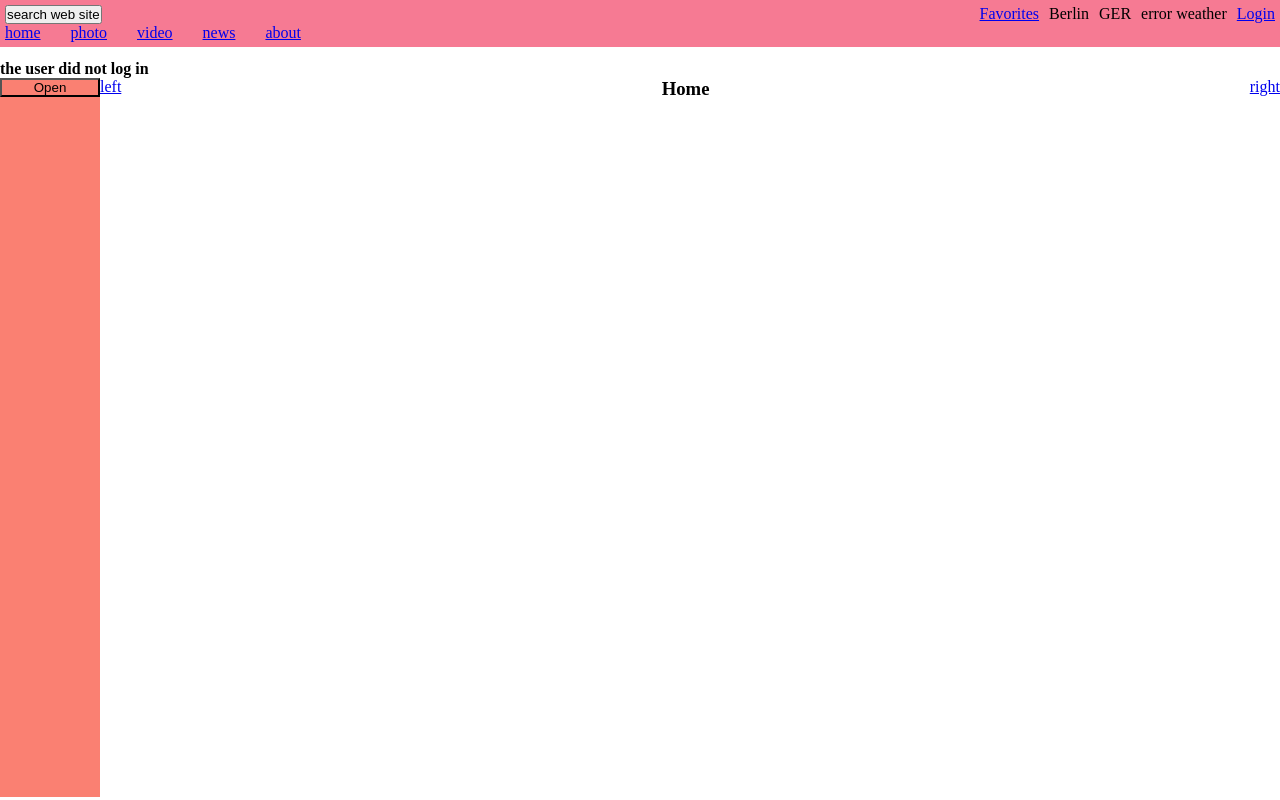
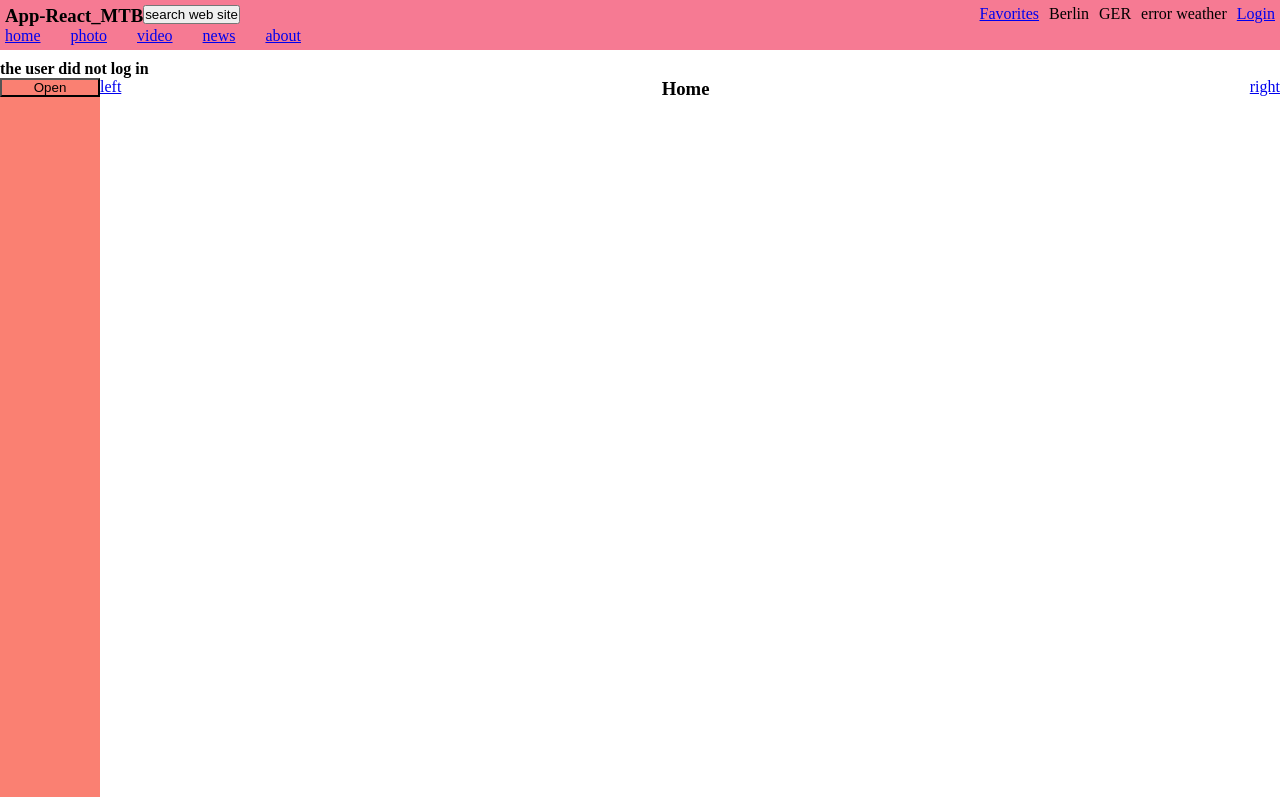
Before and after one commit to Mukhin001/appReactMtb, a React (Create React App) app: page / in a window 1280 px wide. Shown: the top 800 px of the page. Built offline with nearby package versions, Linux system fonts and the light colour scheme; no server answers.

Commit message:
12.08work

```diff
--- a/src/App.js
+++ b/src/App.js
@@ -19,7 +19,8 @@ import MainFavorites from './components/pagesMain/MainFavorites';
 
 import React from "react";
 
-export const VideoContext = React.createContext();
+// export const VideoContext = React.createContext();
+export const ContextClientWidth = React.createContext();
 
 const arrLink = [
     '/',
@@ -40,16 +41,17 @@ function App() {
     const [searchPhoto, setSearchPhoto] = useState([]);
     const [searchVideo, setSearchVideo] = useState([]);
 
-    // const [widthHeigtDisplay, setWidthHeigtDisplay] = useState([0, 0]);
 
-    // function setWidthDisplay(event) {
-    //     setWidthHeigtDisplay([event.target.window.innerWidth, event.target.window.innerHeiht]);
+    const [widthDisplay, setWidthDisplay] = useState(window.innerWidth);
 
+    function setWidthDisplayFn(event) {
+        setWidthDisplay(event.target.window.innerWidth);
+    };
 
-    // };
-    // console.log(widthHeigtDisplay);
-    //window.addEventListener('resize', setWidthDisplay);
-
+    window.addEventListener('resize', setWidthDisplayFn);
+    // setTimeout(() => {
+    //     window.removeEventListener('resize', setWidthDisplayFn);
+    // }, 5000);
 
     function getPhotoFn(obj) {
        setSearchPhoto(prev => [...prev, obj]);
@@ -117,8 +119,13 @@ function App() {
   return (
     <div className="App">
        <Router>
-            <VideoContext.Provider value={'namePhoto'}>
-                <Header userGreeting={userName} loginExit={loginExit} linkExit={linkExit} getPhotoFn={getPhotoFn} setSearchPhoto={setSearchPhoto} getVideoFn={getVideoFn}/>
+            {/* <VideoContext.Provider value={'namePhoto'}> */}
+                <ContextClientWidth.Provider  value={widthDisplay}>
+                    <Header userGreeting={userName} loginExit={loginExit} linkExit={linkExit} getPhotoFn={getPhotoFn}
+                            setSearchPhoto={setSearchPhoto} getVideoFn={getVideoFn}
+                    />
+                </ContextClientWidth.Provider>
+
                 <div className='navBarWrapper'>
 
                     <NavBarMain />
@@ -141,7 +148,7 @@ function App() {
                         <NavLink onClick={rightLinkClick} to={arrLink[countLink]}>right</NavLink>
                     </div>
                 </div>
-            </VideoContext.Provider>
+            {/* </VideoContext.Provider> */}
             <Footer />
        </Router>
        <button onClick={btnAppTo} className='btnApp' style={{display: `${btnToDisplay}`}}>up</button>
--- a/src/components/header/Header.jsx
+++ b/src/components/header/Header.jsx
@@ -1,16 +1,53 @@
 import Heading from './heading/Heading';
 import NavFixed from './navFixed/NavFixed';
 import st from './style.module.css';
+import { ContextClientWidth } from '../../App';
+import { useRef, useState } from 'react';
 
 const Header = ({userGreeting, loginExit, linkExit, getPhotoFn, setSearchPhoto, getVideoFn}) => {
+    const [stDisplayActive, setStDisplayActive] = useState('block');
+    const [stDisplayActiveBtn, setStDisplayActiveBtn] = useState('none');
+    const headingRef = useRef();
+    const btnOpenRef = useRef();
+    const btnCloseRef = useRef();
+
+    function openHeaderMenuMobile() {
+        headingRef.current.style.display = 'block';
+        btnOpenRef.current.style.display = 'none';
+        btnCloseRef.current.style.display = 'block';
+    };
+
+    function closeHeaderMenuMobile() {
+        headingRef.current.style.display = 'none';
+        btnOpenRef.current.style.display = 'block';
+        btnCloseRef.current.style.display = 'none';
+    };
 
     return (
         <header>
 
-            <div className={st.heading}>
+            {/* <div className={st.heading}>
                 <Heading loginExit={loginExit} linkExit={linkExit} getPhotoFn={getPhotoFn} setSearchPhoto={setSearchPhoto} getVideoFn={getVideoFn}/>
                 <NavFixed />
-            </div>
+            </div> */}
+            {/* ? style={display: 'none'} :  style={display: 'block'}  */}
+            <ContextClientWidth.Consumer>
+                {value =>
+                    <>
+                        { (value > 450) ? setStDisplayActive('block') : setStDisplayActive('none') }
+                        { (value > 450) ? setStDisplayActiveBtn('none') : setStDisplayActiveBtn('block') }
+                        <div ref={headingRef} className={st.heading} style={{display: stDisplayActive}}>
+
+                            <Heading loginExit={loginExit} linkEsetStDisplayxit={linkExit} getPhotoFn={getPhotoFn} setSearchPhoto={setSearchPhoto} getVideoFn={getVideoFn}/>
+                            <button ref={btnCloseRef} style={{display: 'none'}} onClick={closeHeaderMenuMobile}>Close</button>
+                            <NavFixed />
+                        </div>
+
+                        <button ref={btnOpenRef} style={{display: stDisplayActiveBtn}} onClick={openHeaderMenuMobile}>Open</button>
+
+                    </>
+                    }
+            </ContextClientWidth.Consumer>
 
             <h4>{userGreeting}</h4>
 
--- a/src/components/header/heading/Heading.jsx
+++ b/src/components/header/heading/Heading.jsx
@@ -1,19 +1,25 @@
 import ApiCityLogin from "./apiCityLogin/ApiCityLogin";
 import Search from "./search/Search";
 import st from './style.module.css';
-
+import { ContextClientWidth } from '../../../App';
 
 const Heading = ({loginExit, linkExit, getPhotoFn, setSearchPhoto, getVideoFn}) => {
 
+    return (
 
-    return (
-        <div className={st.Heading}>
-            <div className={st.logoAndSerch}>
-                <h3></h3>
-                <Search getPhotoFn={getPhotoFn} setSearchPhoto={setSearchPhoto} getVideoFn={getVideoFn}/>
+            <div className={st.Heading}>
+                <div className={st.logoAndSerch}>
+                <ContextClientWidth.Consumer>
+                    { value => <h3>{(value < 450) ? 'A-R-MTB' : 'App-React_MTB'}</h3>}
+                </ContextClientWidth.Consumer>
+
+                    <Search getPhotoFn={getPhotoFn} setSearchPhoto={setSearchPhoto} getVideoFn={getVideoFn}/>
+
+                </div>
+                <ApiCityLogin loginExit={loginExit} linkExit={linkExit}/>
             </div>
-            <ApiCityLogin loginExit={loginExit} linkExit={linkExit}/>
-        </div>
+
+
      );
 }
 
```
